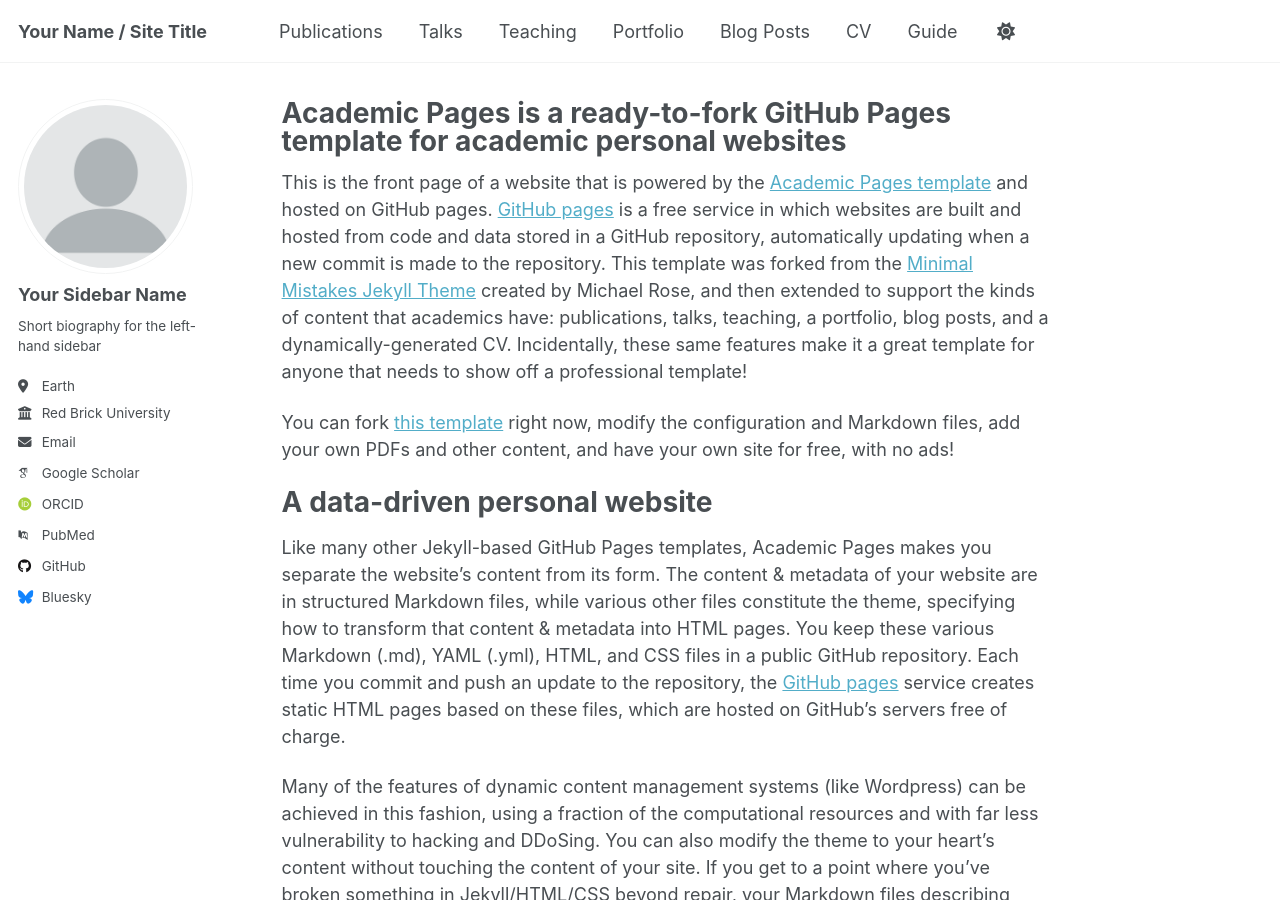
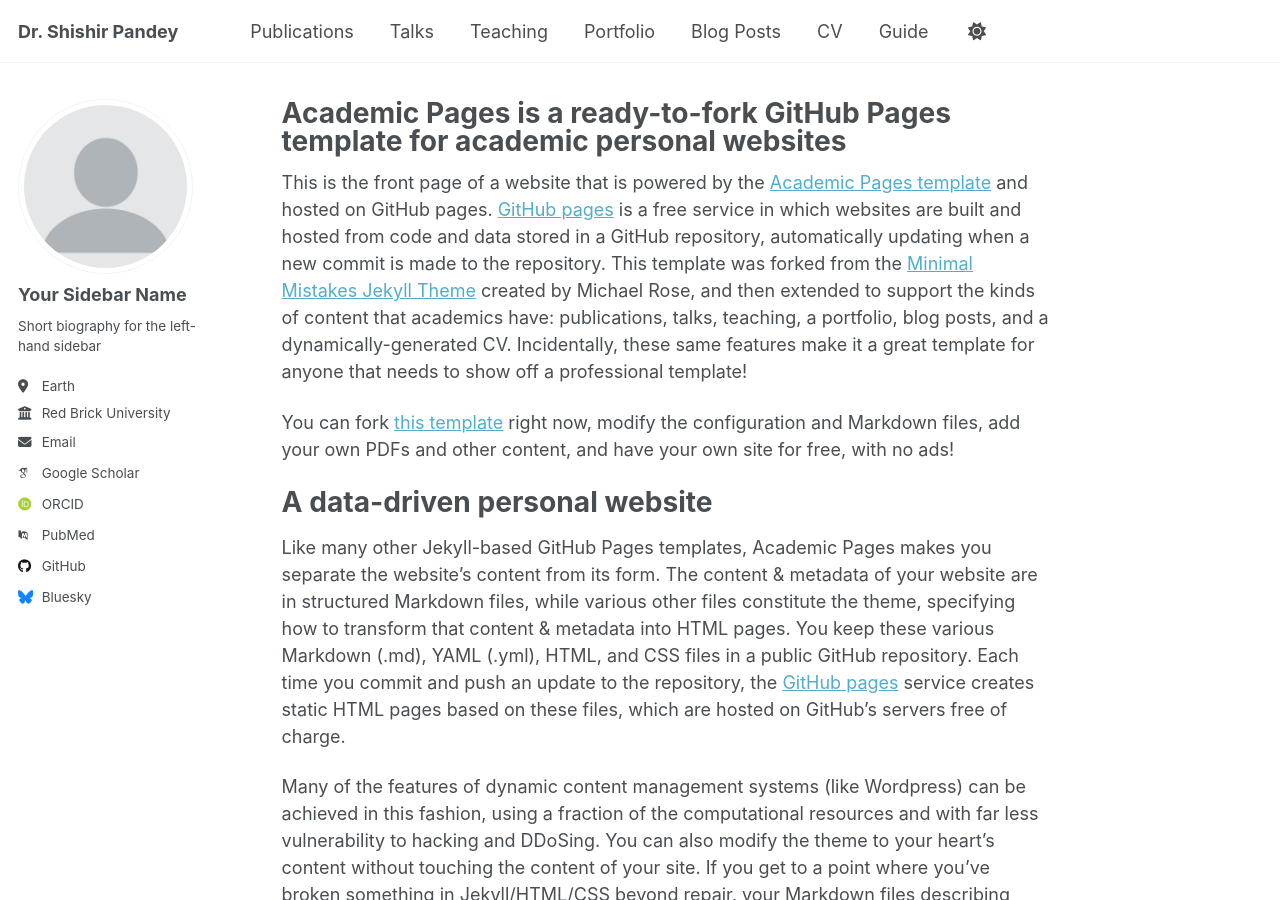
Before and after one commit to aroosh7/prof-website, a Jekyll site: the page built from _pages/about.md, in a window 1280 px wide and 900 px high. Built offline with Jekyll 4.4.1, drawn with Linux system fonts in a browser that asks for light colours; some web fonts are replaced; a script that is not in the unit is left out; part of the change alters nothing that is shown.

Commit message:
Update _config.yml (site basic info)

```diff
--- a/_config.yml
+++ b/_config.yml
@@ -9,13 +9,12 @@
 # Basic Site Settings
 locale                   : "en-US"
 site_theme               : "default" # Currently available options are "default", "air"
-title                    : "Your Name / Site Title"
+title                    : "Dr. Shishir Pandey"
 title_separator          : "-"
 name                     : &name "Your Name"
-description              : &description "Your Name's academic portfolio"   # Update this with a general description of your site, this is the default if not overridden by a page
-url                      : https://academicpages.github.io # The base hostname & protocol for your site e.g. "https://[your GitHub username].github.io",
-                                                           # or if you already have some other page hosted on Github then use "https://[your GitHub username].github.io/[Your Repo Name]"
-baseurl                  : "" # the subpath of your site, e.g. "/blog"
+description              : &description "Professor — research, teaching and publications."   # Update this with a general description of your site, this is the default if not overridden by a page
+url                      : "https://aroosh7.github.io"
+baseurl                  : "/prof-website"
 repository               : "academicpages/academicpages.github.io"
 
 # Site Author - The following control what appear as part of the author content on the side bar.
```
